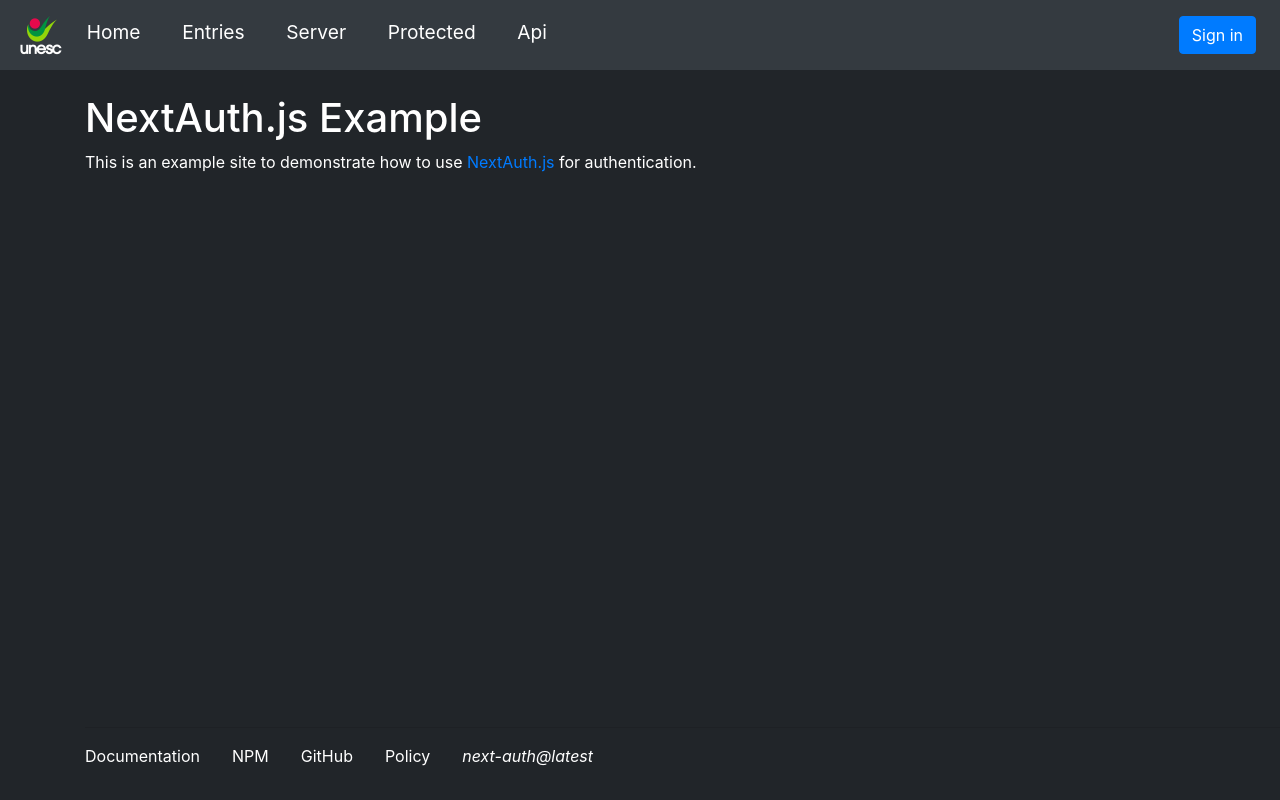
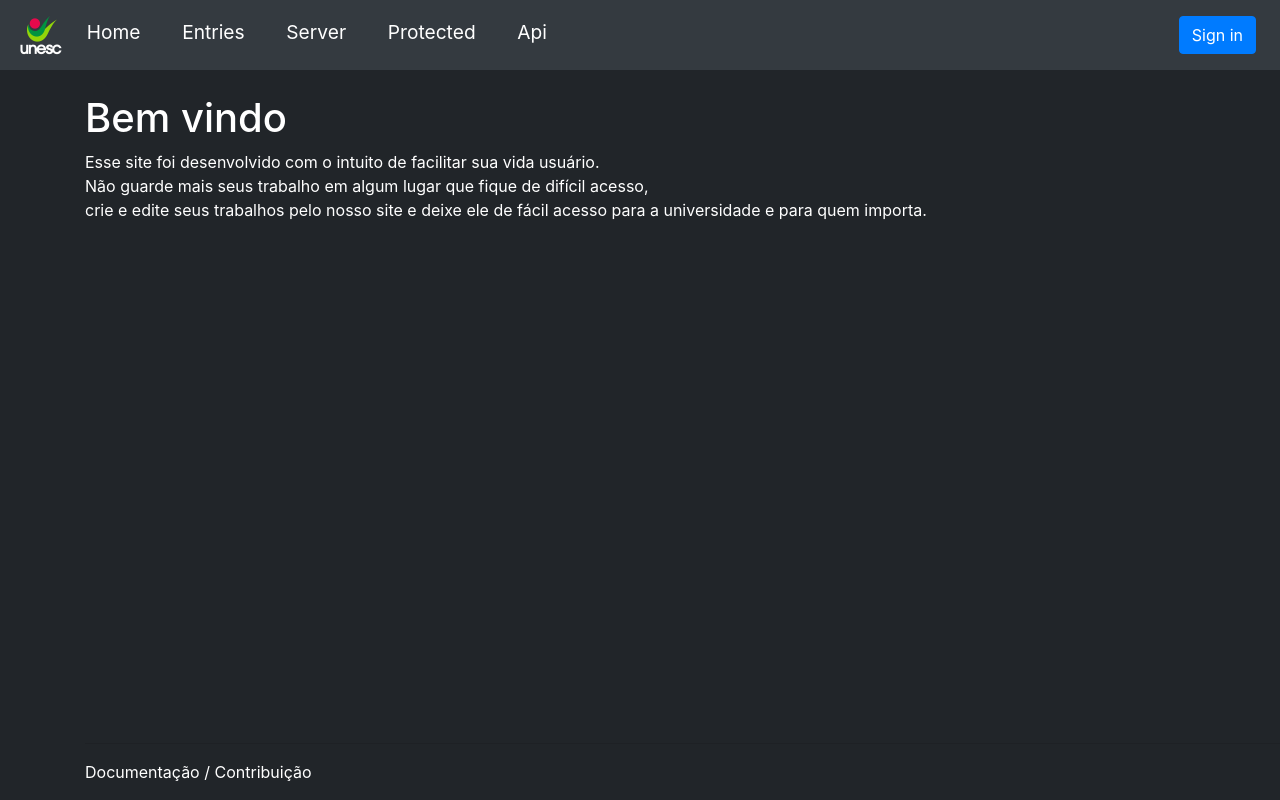
Before and after one commit to AugustoSavi/next-auth-with-mysql-example, a Next.js app: page / in a window 1280 px wide. Shown: the top 800 px of the page. Built offline with nearby package versions, Linux system fonts and the light colour scheme; no server answers.

Commit message:
ajuste footer e index

```diff
--- a/components/Footer/index.jsx
+++ b/components/Footer/index.jsx
@@ -1,7 +1,5 @@
-import Link from 'next/link';
 import { Container } from 'react-bootstrap';
 import styles from './footer.module.css';
-import { dependencies } from '../../package.json';
 
 export default function Footer() {
   return (
@@ -10,24 +8,7 @@ export default function Footer() {
         <hr />
         <ul className={styles.navItems}>
           <li className={styles.navItem}>
-            <a className={styles.navItem} href="https://next-auth.js.org">Documentation</a>
-          </li>
-          <li className={styles.navItem}>
-            <a className={styles.navItem} href="https://www.npmjs.com/package/next-auth">NPM</a>
-          </li>
-          <li className={styles.navItem}>
-            <a className={styles.navItem} href="https://github.com/nextauthjs/next-auth-example">GitHub</a>
-          </li>
-          <li className={styles.navItem}>
-            <Link href="/policy">
-              <p className={styles.navItem}>Policy</p>
-            </Link>
-          </li>
-          <li className={styles.navItem}>
-            <em>
-              next-auth@
-              {dependencies['next-auth']}
-            </em>
+            <a className={styles.navItem} target="_blank" href="https://github.com/AugustoSavi/ControlProjectsUnesc" rel="noreferrer">Documentação / Contribuição</a>
           </li>
         </ul>
       </footer>
--- a/pages/index.jsx
+++ b/pages/index.jsx
@@ -5,13 +5,14 @@ export default function Page() {
   return (
     <Layout>
       <Container className="mt-4">
-        <h1>NextAuth.js Example</h1>
+        <h1>Bem vindo</h1>
         <p>
-          This is an example site to demonstrate how to use
-          {' '}
-          <a href="https://next-auth.js.org">NextAuth.js</a>
-          {' '}
-          for authentication.
+          Esse site foi desenvolvido com o intuito de facilitar sua vida usuário.
+          <br />
+          Não guarde mais seus trabalho em algum lugar que fique de difícil acesso,
+          <br />
+          crie e edite seus trabalhos pelo nosso site e deixe ele de fácil acesso para
+          a universidade e para quem importa.
         </p>
       </Container>
     </Layout>
```
